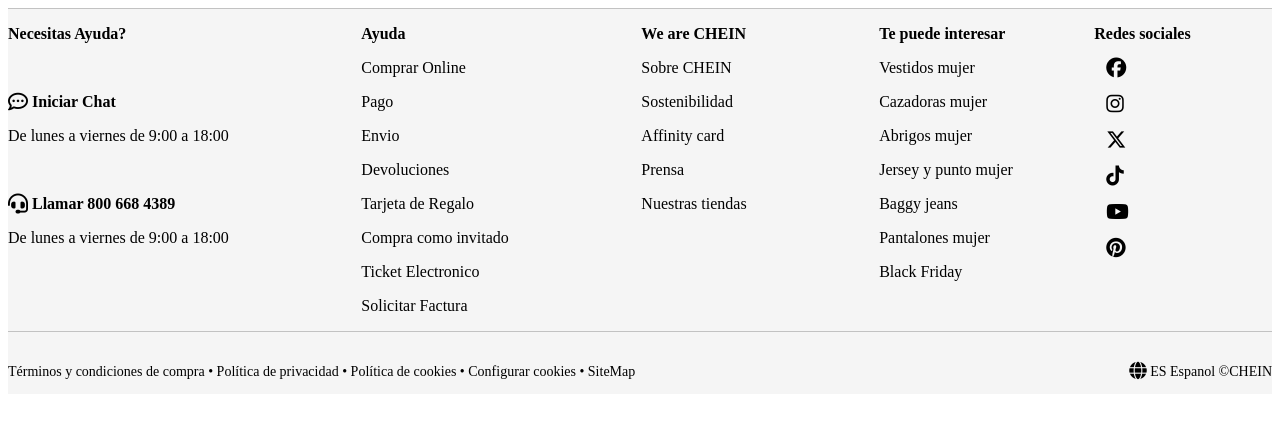
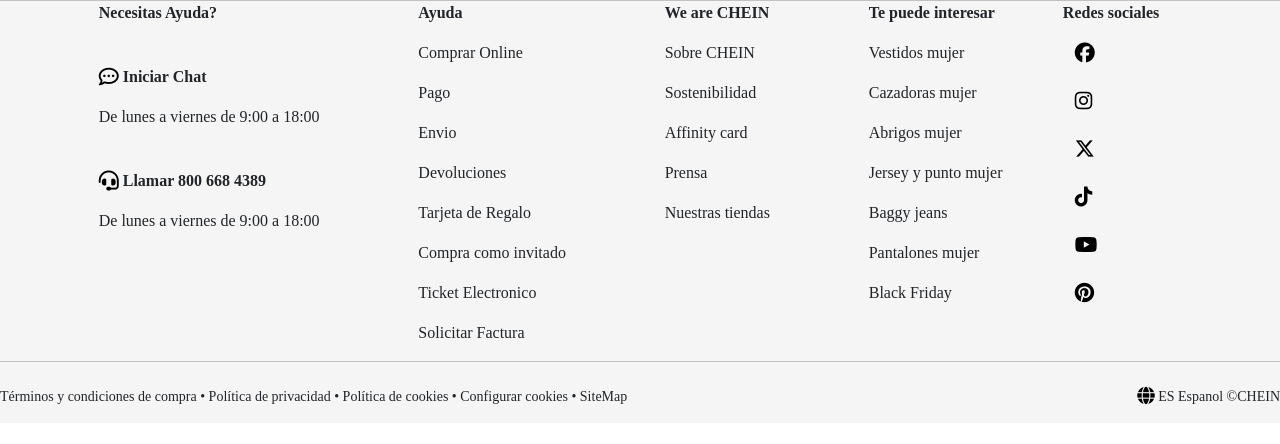
Before and after one commit to fabianreyesmn/CHEIN, a PHP site: page /footer.php in a window 1280 px wide. Shown: the top 444 px of the page. Run offline with PHP 8.4, Linux system fonts and the light colour scheme; some libraries are stand-ins or nearby versions; some web fonts are replaced.

Commit message:
coreccion header y footer

```diff
--- a/public_html/footer.php
+++ b/public_html/footer.php
@@ -3,6 +3,7 @@
 <head>
     <meta charset="UTF-8">
     <script src="https://kit.fontawesome.com/48174618d9.js" crossorigin="anonymous"></script>
+    <link rel="stylesheet" href="https://cdn.jsdelivr.net/npm/bootstrap@4.6.2/dist/css/bootstrap.min.css" integrity="sha384-xOolHFLEh07PJGoPkLv1IbcEPTNtaed2xpHsD9ESMhqIYd0nLMwNLD69Npy4HI+N" crossorigin="anonymous">
     <link href="https://fonts.googleapis.com/css2?family=GFS+Didot&display=swap" rel="stylesheet">
     <meta name="viewport" content="width=device-width, initial-scale=1.0">
     <title>footer</title>
@@ -12,11 +13,11 @@
             display: grid;
             font-family: 'GFS Didot', serif;
             grid-template-rows: 2;
-            grid-template-columns: 5;
+            grid-template-columns: 7;
             background-color: whitesmoke;
             grid-template-areas:
-                                "na    ayuda  weare  interesar iconos"
-                                "abajo2 abajo2  abajo2  abajo3 abajo3"
+                                "espacio na    ayuda  weare  interesar iconos espacio2"
+                                "abajo2 abajo2 abajo2  abajo2  abajo3 abajo3 abajo3"
                                 ;
         }
         .abajo1 .na{grid-area: na;}
@@ -24,6 +25,8 @@
         .abajo1 .weare{grid-area: weare;}
         .abajo1 .interesar{grid-area: interesar;}
         .abajo1 .iconos{grid-area: iconos;}
+        .abajo1 .espacio{grid-area: espacio;}
+        .abajo1 .espacio2{grid-area: espacio2;}
         .abajo1 .abajo3{
             grid-area: abajo3;
             border-top: solid 1px rgb(194, 194, 194);
@@ -47,11 +50,11 @@
 <footer>
     <div class="abajo1">
         <div class="na">
-            <p class="titulom">Necesitas Ayuda?</p><br>
-            <p style="font-weight: bold;"><i class="fa-regular fa-comment-dots fa-lg" style="color: #000000;"></i> Iniciar Chat</p>
-            <p>De lunes a viernes de 9:00 a 18:00</p><br>
-            <p style="font-weight: bold;"><i class="fa-solid fa-headset fa-lg" style="color: #000000;"></i> Llamar 800 668 4389</p>
-            <p>De lunes a viernes de 9:00 a 18:00</p>
+        <p class="titulom">Necesitas Ayuda?</p><br>
+        <p style="font-weight: bold;"><i class="fa-regular fa-comment-dots fa-lg" style="color: #000000;"></i> Iniciar Chat</p>
+        <p>De lunes a viernes de 9:00 a 18:00</p><br>
+        <p style="font-weight: bold;"><i class="fa-solid fa-headset fa-lg" style="color: #000000;"></i> Llamar 800 668 4389</p>
+        <p>De lunes a viernes de 9:00 a 18:00</p>
         </div>
         <div class="ayuda">
             <p class="titulom">Ayuda</p>
@@ -99,6 +102,12 @@
             <br>
             <p style="text-align: right; font-size: 14px;"><i class="fa-solid fa-globe fa-lg" style="color: #000000;"></i> ES Espanol    &#169;CHEIN</p>
         </div>
+        <div class="espacio">
+
+        </div>
+        <div class="espacio2">
+
+        </div>
     </div>
 </footer>
 </html>
```
Also changed, not shown: public_html/otroheader.php (+7 -2 lines).
